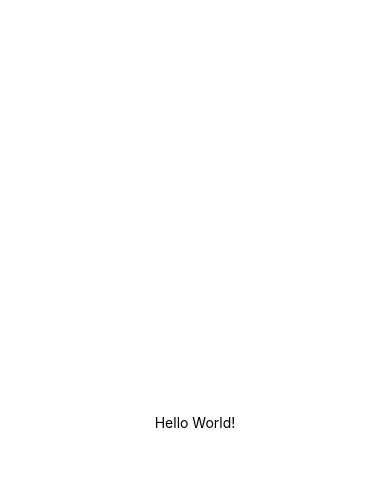
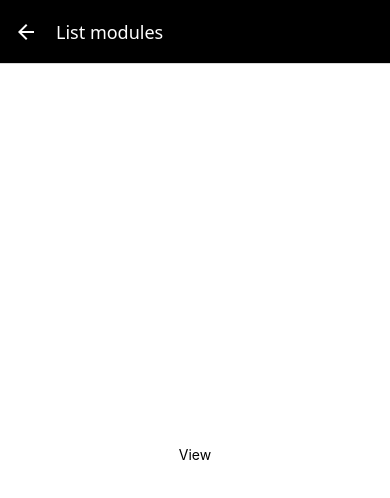
Before and after one commit to Andre1-v/crudler, a React Native app: screen /ModuleViewScreen in a window 390 px wide. Shown: the top 498 px of the page. Built offline with nearby package versions, Linux system fonts and the light colour scheme.

Commit message:
Completed second video changes (#1)

```diff
--- a/App.js
+++ b/App.js
@@ -1,5 +1,10 @@
-import { StatusBar } from "expo-status-bar";
-import { StyleSheet, Text, View } from "react-native";
+import { NavigationContainer } from "@react-navigation/native";
+import { createNativeStackNavigator } from "@react-navigation/native-stack";
+import ModuleListScreen from "./src/components/screens/ModuleListScreen";
+import ModuleAddScreen from "./src/components/screens/ModuleAddScreen";
+import ModuleViewScreen from "./src/components/screens/ModuleViewScreen";
+import ModuleModifyScreen from "./src/components/screens/ModuleModifyScreen";
+const Stack = createNativeStackNavigator();
 
 export const App = () => {
   //Initialisations --------------------------
@@ -7,20 +12,39 @@
   // Handlers --------------------------------
   // View ------------------------------------
   return (
-    <View style={styles.container}>
-      <Text>Hello World!</Text>
-      <StatusBar style="auto" />
-    </View>
+    <NavigationContainer>
+      <Stack.Navigator
+        initialRouteName="ModuleListScreen"
+        screenOptions={{
+          headerStyle: {
+            backgroundColor: "black",
+          },
+          headerTintColor: "white",
+        }}
+      >
+        <Stack.Screen
+          name="ModuleListScreen"
+          component={ModuleListScreen}
+          options={{ title: "List modules" }}
+        />
+        <Stack.Screen
+          name="ModuleAddScreen"
+          component={ModuleAddScreen}
+          options={{ title: "List modules" }}
+        />
+        <Stack.Screen
+          name="ModuleViewScreen"
+          component={ModuleViewScreen}
+          options={{ title: "List modules" }}
+        />
+        <Stack.Screen
+          name="ModuleModifyScreen"
+          component={ModuleModifyScreen}
+          options={{ title: "List modules" }}
+        />
+      </Stack.Navigator>
+    </NavigationContainer>
   );
 };
 
-const styles = StyleSheet.create({
-  container: {
-    flex: 1,
-    backgroundColor: "#fff",
-    alignItems: "center",
-    justifyContent: "center",
-  },
-});
-
 export default App;
--- a/app.json
+++ b/app.json
@@ -6,7 +6,6 @@
     "orientation": "portrait",
     "icon": "./assets/icon.png",
     "userInterfaceStyle": "light",
-    "newArchEnabled": true,
     "splash": {
       "image": "./assets/splash-icon.png",
       "resizeMode": "contain",
--- /dev/null
+++ b/src/components/layout/Screen.js
@@ -0,0 +1,26 @@
+import { StatusBar } from "expo-status-bar";
+import { StyleSheet, View } from "react-native";
+
+const Screen = ({ children }) => {
+  //Initialisations --------------------------
+  // State -----------------------------------
+  // Handlers --------------------------------
+  // View ------------------------------------
+  return (
+    <View style={styles.screen}>
+      {children}
+      <StatusBar style="light" />
+    </View>
+  );
+};
+
+const styles = StyleSheet.create({
+  screen: {
+    flex: 1,
+    backgroundColor: "#fff",
+    alignItems: "center",
+    justifyContent: "center",
+  },
+});
+
+export default Screen;
--- /dev/null
+++ b/src/components/screens/ModuleAddScreen.js
@@ -0,0 +1,18 @@
+import { StyleSheet, Text } from "react-native";
+import Screen from "../layout/Screen";
+
+const ModuleAddScreen = () => {
+  //Initialisations --------------------------
+  // State -----------------------------------
+  // Handlers --------------------------------
+  // View ------------------------------------
+  return (
+    <Screen>
+      <Text>Add</Text>
+    </Screen>
+  );
+};
+
+const styles = StyleSheet.create({});
+
+export default ModuleAddScreen;
--- /dev/null
+++ b/src/components/screens/ModuleListScreen.js
@@ -0,0 +1,18 @@
+import { StyleSheet, Text } from "react-native";
+import Screen from "../layout/Screen";
+
+export const ModuleListScreen = () => {
+  //Initialisations --------------------------
+  // State -----------------------------------
+  // Handlers --------------------------------
+  // View ------------------------------------
+  return (
+    <Screen>
+      <Text>List</Text>
+    </Screen>
+  );
+};
+
+const styles = StyleSheet.create({});
+
+export default ModuleListScreen;
--- /dev/null
+++ b/src/components/screens/ModuleModifyScreen.js
@@ -0,0 +1,18 @@
+import { StyleSheet, Text, View } from "react-native";
+import Screen from "../layout/Screen";
+
+const ModuleModifyScreen = () => {
+  //Initialisations --------------------------
+  // State -----------------------------------
+  // Handlers --------------------------------
+  // View ------------------------------------
+  return (
+    <Screen>
+      <Text>Modify</Text>
+    </Screen>
+  );
+};
+
+const styles = StyleSheet.create({});
+
+export default ModuleModifyScreen;
--- /dev/null
+++ b/src/components/screens/ModuleViewScreen.js
@@ -0,0 +1,18 @@
+import { StyleSheet, Text, View } from "react-native";
+import Screen from "../layout/Screen";
+
+const ModuleViewScreen = () => {
+  //Initialisations --------------------------
+  // State -----------------------------------
+  // Handlers --------------------------------
+  // View ------------------------------------
+  return (
+    <Screen>
+      <Text>View</Text>
+    </Screen>
+  );
+};
+
+const styles = StyleSheet.create({});
+
+export default ModuleViewScreen;
```
Also changed, not shown: package.json (+5 -3 lines), 1 other file (tests, documents, lock files or other folders).
